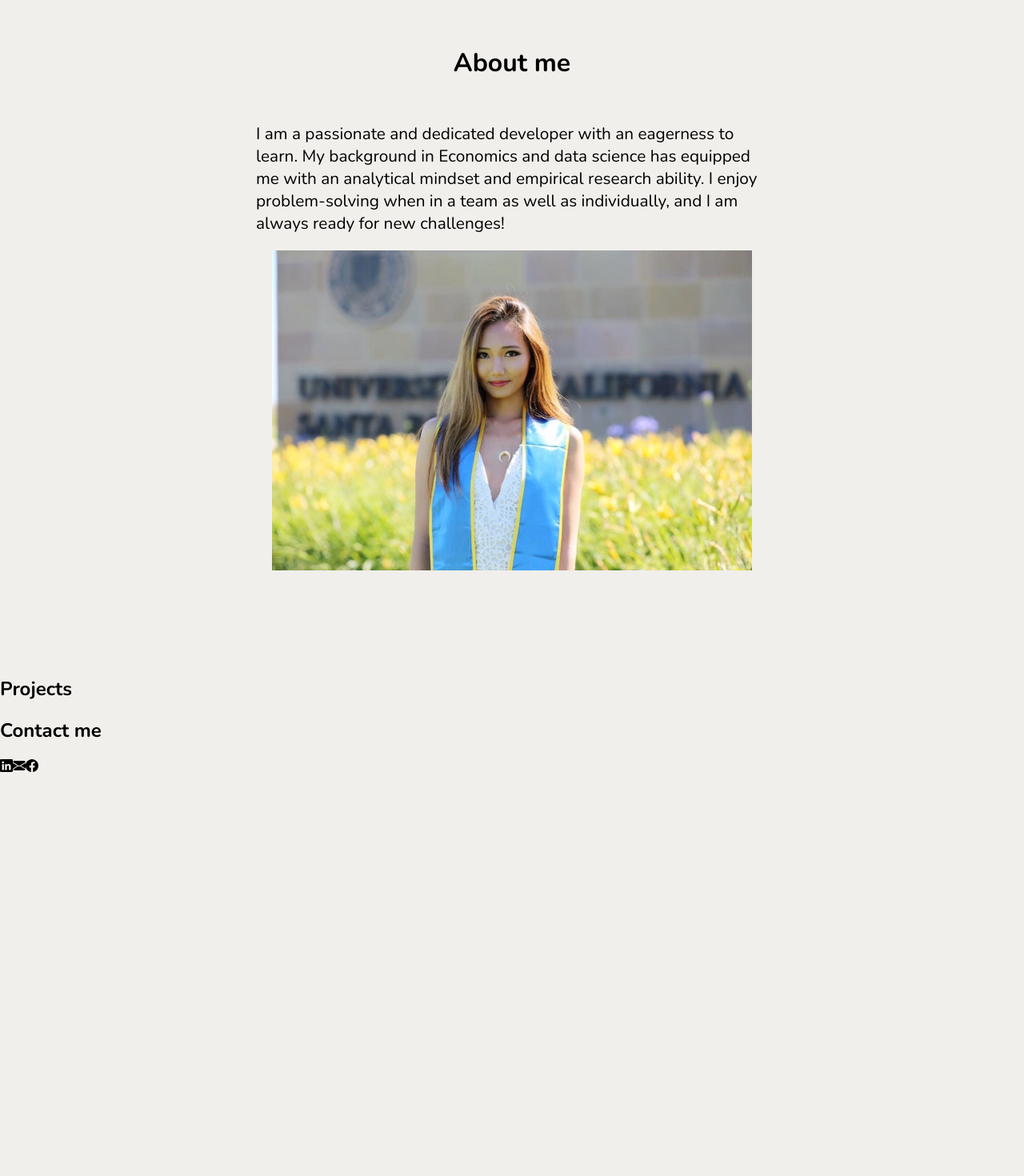
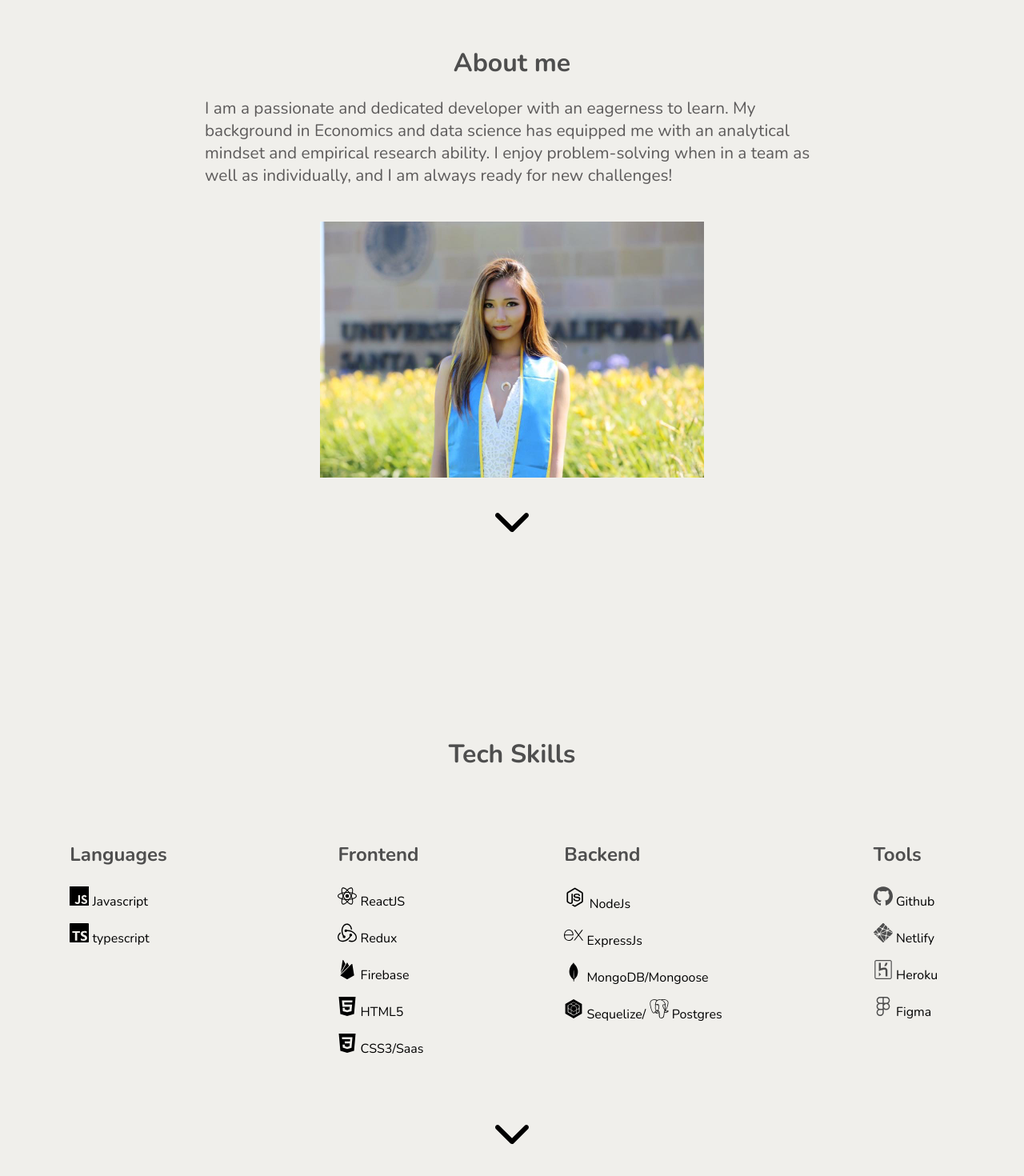
Before and after one commit to Molls13/portfolio, a React (Create React App) app: page / in a window 1280 px wide. Shown: the part 820-2290 px from the top of the page at 80% size. Before the commit the page ends 1791 px from the top, so only its background shows below. Built offline with nearby package versions, Linux system fonts and the light colour scheme.

Commit message:
mvp for techskill

```diff
--- a/src/App.js
+++ b/src/App.js
@@ -3,12 +3,14 @@ import Intro from './components/Intro';
 import About from './components/About';
 import Projects from './components/Projects';
 import Contact from './components/Contact';
+import Techskill from './components/Techskill';
 
 function App() {
   return (
     <>
       <Intro />
       <About />
+      <Techskill />
       <Projects />
       <Contact />
     </>
--- a/src/components/About.jsx
+++ b/src/components/About.jsx
@@ -2,6 +2,7 @@ import React from "react";
 import { Link } from "react-scroll";
 import styles from './About.module.css'
 import pic from './IMG_0005.JPG'
+import { IoIosArrowDown } from 'react-icons/io'
 
 const About = () => {
     return (
@@ -18,6 +19,9 @@ const About = () => {
                     challenges!
                 </p>
                 <img src={pic} className={styles.img}/>
+                <Link to="techskill" spy={true} smooth={true}>
+                    <IoIosArrowDown className={styles.arrow} />
+                </Link>
             </main>
         </section>
     )
--- a/src/components/About.module.css
+++ b/src/components/About.module.css
@@ -1,6 +1,9 @@
 .aboutMe {
     font-size: 2em;
     font-weight: bold;
+    margin:0;
+    margin-top: 1em;
+    color:rgb(78, 78, 78)
 }
 
 .container {
@@ -12,10 +15,21 @@
 }
 
 .img {
-    height: 50%
+    height: 40%;
+    margin-block: 1.5em;
 }
 
 .text {
-    width: 50vw;
     font-size: 1.3em;
+    width: 60%;
+    color:rgb(93, 91, 91)
 }
+
+.arrow {
+    font-size: 4em;
+}
+
+.arrow:hover {
+    color: #e3923a;
+    cursor: pointer;
+}
--- a/src/components/Projects.jsx
+++ b/src/components/Projects.jsx
@@ -2,9 +2,9 @@ import React from "react";
 
 const Projects = () => {
     return(
-        <>
+        <section className="projects">
         <h2>Projects</h2>
-        </>
+        </section>
     )
 }
 
--- /dev/null
+++ b/src/components/Techskill.jsx
@@ -0,0 +1,56 @@
+import React from "react";
+import styles from './Techskill.module.css'
+import { IoLogoNodejs } from 'react-icons/io'
+import {
+    SiTypescript, SiJavascript, SiReact, SiRedux, SiFirebase,
+    SiHtml5, SiCss3, SiExpress, SiMongodb, SiSequelize, SiPostgresql,
+    SiGithub, SiNetlify, SiHeroku, SiFigma
+} from 'react-icons/si'
+import { IoIosArrowDown } from 'react-icons/io'
+import { Link } from "react-scroll";
+
+const Techskill = () => {
+    return (
+        <section className="techskill">
+            <div className={styles.bigContainer}>
+                <div className={styles.techskill}>Tech Skills</div>
+                <div className={styles.smallContainer}>
+                    <section>
+                        <p className={styles.title}>Languages</p>
+                        <p><SiJavascript className={styles.icon} /> Javascript</p>
+                        <p><SiTypescript className={styles.icon} /> typescript</p>
+                    </section>
+                    <section>
+                        <p className={styles.title}>Frontend</p>
+                        <p><SiReact className={styles.icon} /> ReactJS</p>
+                        <p><SiRedux className={styles.icon} /> Redux</p>
+                        <p><SiFirebase className={styles.icon} /> Firebase</p>
+                        <p><SiHtml5 className={styles.icon} /> HTML5</p>
+                        <p><SiCss3 className={styles.icon} /> CSS3/Saas</p>
+                    </section>
+                    <section>
+                        <p className={styles.title}>Backend</p>
+                        <p><IoLogoNodejs className={styles.iconSpecial} /> NodeJs</p>
+                        <p><SiExpress className={styles.icon} /> ExpressJs</p>
+                        <p><SiMongodb className={styles.icon} /> MongoDB/Mongoose</p>
+                        <p><SiSequelize className={styles.icon} /> Sequelize/ <SiPostgresql className={styles.icon} /> Postgres</p>
+                    </section>
+                    <section>
+                        <p className={styles.title}>Tools</p>
+                        <p><SiGithub className={styles.title} /> Github</p>
+                        <p><SiNetlify className={styles.title} /> Netlify</p>
+                        <p><SiHeroku className={styles.title} /> Heroku</p>
+                        <p><SiFigma className={styles.title} /> Figma</p>
+                    </section>
+                </div>
+                <div className={styles.arrowWrapper}>
+            <Link to="projects" spy={true} smooth={true}>
+                    <IoIosArrowDown className={styles.arrow} />
+            </Link>
+                </div>
+            </div>
+        </section>
+    )
+}
+
+export default Techskill
--- /dev/null
+++ b/src/components/Techskill.module.css
@@ -0,0 +1,48 @@
+.bigContainer {
+    height: 100vh;
+    width:100vw
+}
+
+.smallContainer {
+    display: grid;
+    grid-template-columns: repeat(4, 1fr);
+    gap: 2em;
+    justify-items:center;
+    margin-block: 3em;
+}
+
+.techskill {
+    font-size: 2em;
+    font-weight: bolder;
+    color: rgb(78, 78, 78);
+    text-align: center;
+    margin-bottom: 2em;
+    padding-top: 3em;
+}
+
+.title {
+    font-weight: bold;
+    font-size: 1.5em;
+    color:rgb(78, 78, 78)
+}
+
+.icon {
+    font-size: 1.5em;
+}
+
+.iconSpecial {
+    font-size: 1.7em;
+}
+
+.arrow {
+    font-size: 4em;
+}
+
+.arrow:hover {
+    color: #e3923a;
+    cursor: pointer;
+}
+
+.arrowWrapper {
+    text-align: center;
+}
```
